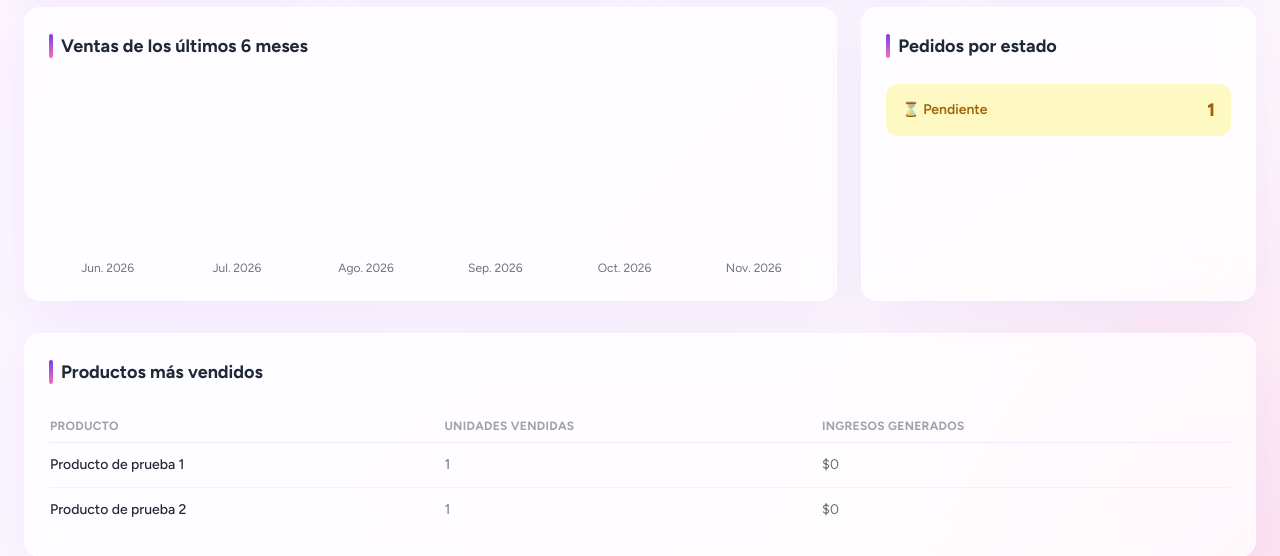
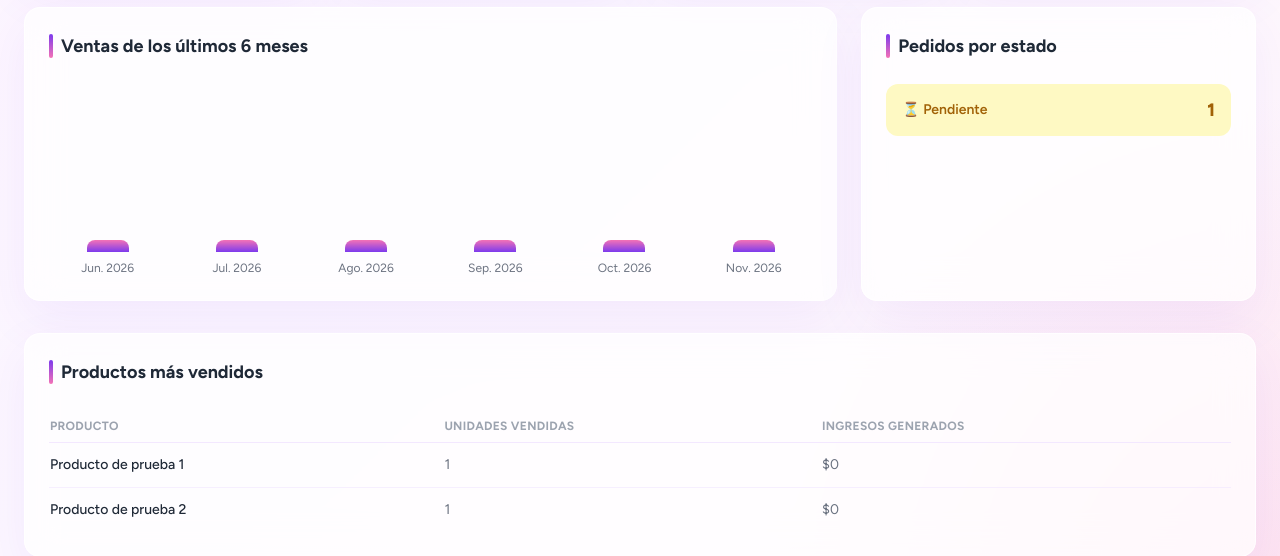
Before and after one commit to softhamck/minegocioapp, a Laravel app: page /admin/reports in a window 1280 px wide. Shown: the part 492-1048 px from the top of the page. Run offline with Laravel 12, Linux system fonts and the light colour scheme; a user stored in the database is signed in; data comes from the database, SQL or seed files in the repository; style sheets or scripts are compiled from the project's sources.

Commit message:
fix: barras de la gráfica de ventas en informes

```diff
--- a/resources/views/admin/reports/index.blade.php
+++ b/resources/views/admin/reports/index.blade.php
@@ -90,7 +90,7 @@
 
                     <div class="flex items-end justify-between gap-3 h-48">
                         @foreach ($months as $month)
-                            <div class="flex flex-1 flex-col items-center gap-2">
+                            <div class="flex h-full flex-1 flex-col items-center justify-end gap-2">
                                 <div class="text-xs font-semibold text-[#7C3AED]">
                                     @if ($month['total'] > 0)
                                         {{ \App\Support\Money::cop($month['total']) }}
--- a/resources/views/emprendedor/reports/index.blade.php
+++ b/resources/views/emprendedor/reports/index.blade.php
@@ -59,7 +59,7 @@
 
                     <div class="flex items-end justify-between gap-3 h-48">
                         @foreach ($months as $month)
-                            <div class="flex flex-1 flex-col items-center gap-2">
+                            <div class="flex h-full flex-1 flex-col items-center justify-end gap-2">
                                 <div class="text-xs font-semibold text-[#7C3AED]">
                                     @if ($month['total'] > 0)
                                         {{ \App\Support\Money::cop($month['total']) }}
```
